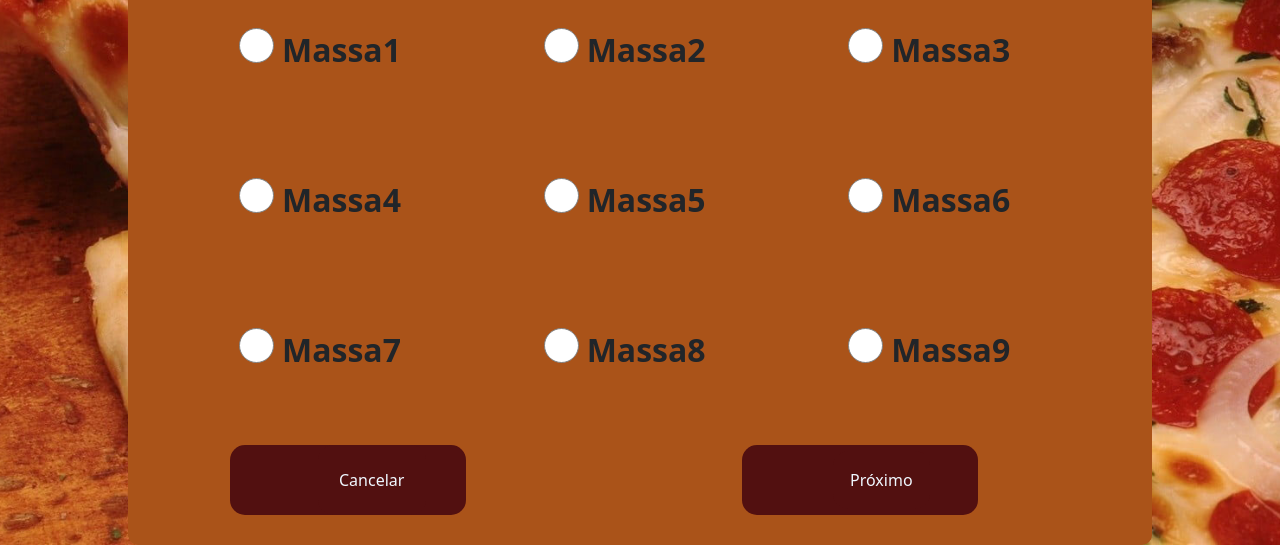
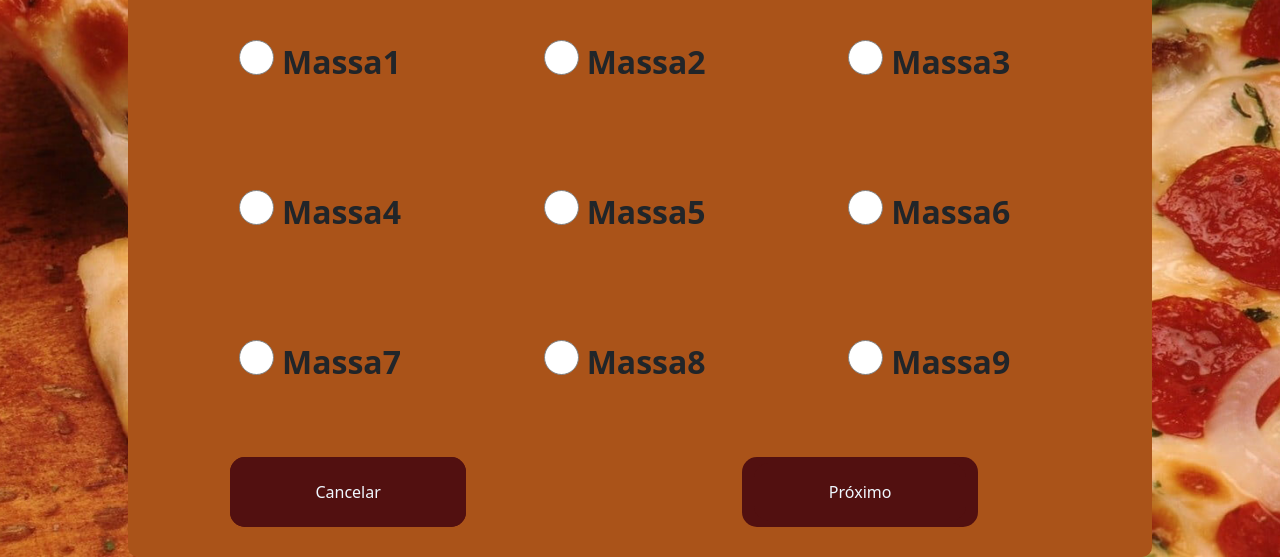
Before and after one commit to P4BLOll/PersonaPizza, a plain HTML site: page Projetos-main/Pablo/Personalização/primeira-etapa.html in a window 1280 px wide. Shown: the part 389-946 px from the top of the page. Drawn offline with nearby package versions, Linux system fonts and the light colour scheme.

Commit message:
Revisão

```diff
--- a/Projetos-main/Pablo/Personalização/personalização.css
+++ b/Projetos-main/Pablo/Personalização/personalização.css
@@ -114,6 +114,17 @@ div#custom{
     }
 
 }
+@media screen and (max-width: 404px) {
+    #proximo1{
+        font-size: 10px;
+    }
+    #voltar1{
+        font-size: 10px;
+    }
+    h1.massas{
+        font-size: 10px;
+    }
+}
 
 
 /*Título da etapa*/
@@ -121,7 +132,7 @@ div#custom{
 h1.massas{
     padding-top: 5%;
     text-align: center;
-    font-size: 50px;
+    font-size: 60px;
 }
 
 /*Div da barra de progresso*/
@@ -201,7 +212,7 @@ label{
 
 }
 
-#proximo{
+#proximo.btn{
         color:aliceblue;
         background-color: rgb(82, 16, 16);
         border: none;
@@ -209,10 +220,12 @@ label{
         height: 100%;
         border-radius: 15px;
         margin-left: 20%;
+        text-align: center;
+        align-items: center;
 
 }
 
-#voltar{
+#voltar.btn{
     color: aliceblue;
     background-color: rgb(82, 16, 16);
     border: none;
@@ -221,7 +234,33 @@ label{
     height: 100%;
     margin-left: 20%;
     padding: 0;
+    text-align: center;
 }
+
+#proximo1.btn{
+    color:aliceblue;
+    background-color: rgb(82, 16, 16);
+    border: none;
+    width: 100%;
+    height: 100%;
+    padding: 0;
+    border-radius: 15px;
+    text-align: center;
+
+
+}
+
+#voltar1.btn{
+    color: aliceblue;
+    background-color: rgb(82, 16, 16);
+    border: none;
+    border-radius: 15px;
+    width: 100%;
+    height: 100%;
+    padding: 0;
+    text-align: center;
+}
+
 #button-proximo{
     height: 70px;
     padding: 0;
--- a/Projetos-main/Pablo/Personalização/primeira-etapa.html
+++ b/Projetos-main/Pablo/Personalização/primeira-etapa.html
@@ -25,10 +25,10 @@
                                     <a class="nav-link active  text-light" aria-current="page" href="../Home/Home.html">Home</a>
                                   </li>
                                   <li class="nav-item me-3 ">
-                                    <a class="nav-link  text-light" href="#">Cardapio</a>
+                                    <a class="nav-link  text-light" href="../Cardapio/Cardapio.html">Cardapio</a>
                                   </li>
                                   <li class="nav-item me-3">
-                                    <a class="nav-link  text-light" href="/Personalização/primeira-etapa.html">Personalização</a>                                  </li>
+                                    <a class="nav-link  text-light" href="../Personalização/primeira-etapa.html">Personalização</a>                                  </li>
                                 </ul>
                                 <a href="../Login/Login.html" class="btn">
                                   <button class="btn btn-outline-danger justify-content-end" type="submit">Login</button>
@@ -125,13 +125,13 @@
            <div class="row" id="botoes-de-ações">
             <div class="col" id="button-cancelar">
               <a class="btn" id="voltar" href="../Home/Home.html">
-              <button class="btn" id="voltar" type="submit">Cancelar</button>
+              <button class="btn" id="voltar1" type="submit">Cancelar</button>
             </a>
             </div>
 
             <div class="col" id="button-proximo">
               <a class="btn" id="proximo" href="segunda-etapa.html">
-              <button class="btn" id="proximo" type="submit">Próximo</button>
+              <button class="btn" id="proximo1" type="submit">Próximo</button>
             </a>
           </div>
            </div>
```
Also changed, not shown: Projetos-main/Pablo/Pedidos/pedido1.html (+1 -1 lines), Projetos-main/Pablo/Pedidos/pedido2.html (+1 -1 lines), Projetos-main/Pablo/Pedidos/pedido3.html (+1 -1 lines), Projetos-main/Pablo/Pedidos/pedido4.html (+1 -1 lines), Projetos-main/Pablo/Pedidos/pedido5.html (+1 -1 lines), Projetos-main/Pablo/Pedidos/pedido6.html (+1 -1 lines), Projetos-main/Pablo/Pedidos/pedido7.html (+1 -1 lines), Projetos-main/Pablo/Pedidos/pedido8.html (+1 -1 lines), Projetos-main/Pablo/Pedidos/pedido9.html (+2 -2 lines), Projetos-main/Pablo/Personalização/quarta-etapa.html (+3 -3 lines), Projetos-main/Pablo/Personalização/segunda-etapa.html (+5 -4 lines), Projetos-main/Pablo/Personalização/terceira-etapa.html (+4 -4 lines).
